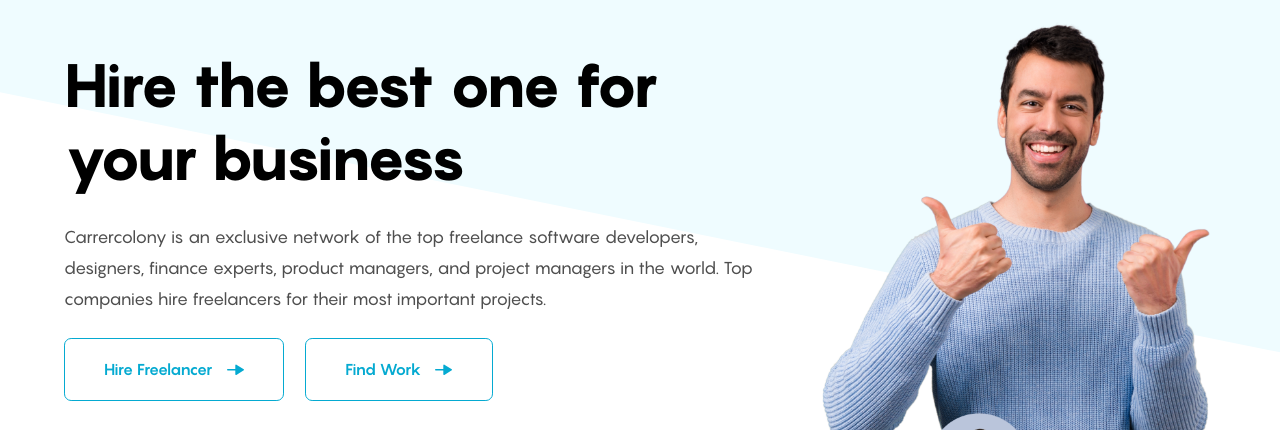
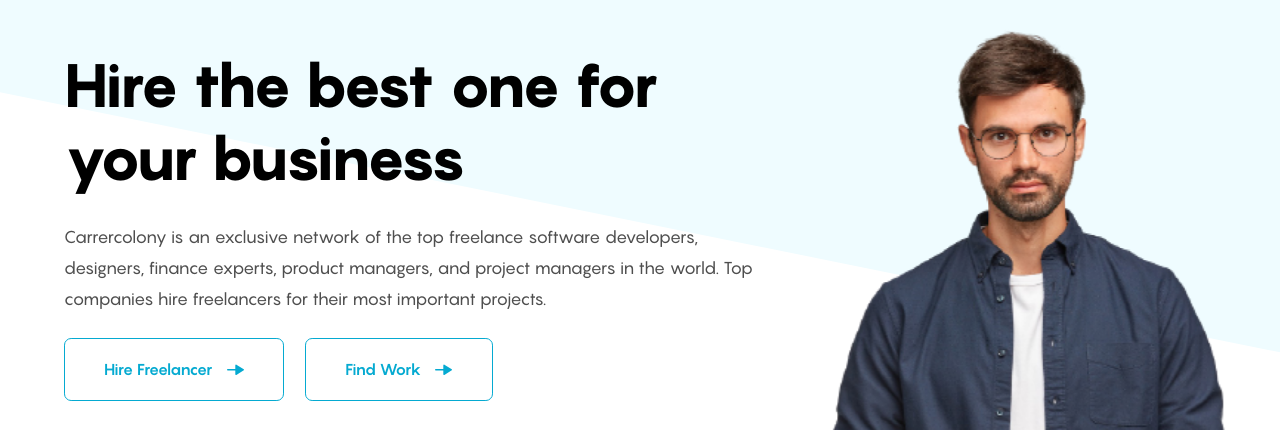
Before and after one commit to sadabdhrubo1997/carrer-colony, a plain HTML site: page index.html in a window 1280 px wide. Shown: the part 88-518 px from the top of the page. Drawn offline with Linux system fonts and the light colour scheme.

Commit message:
hero image slider with fade effect added

```diff
--- a/index.html
+++ b/index.html
@@ -82,8 +82,11 @@
                             <img src="./resources/images/heroPartner.png" alt="">
                         </div>
                     </div>
-                    <div class="right">
-                        <img src="./resources/images/heroPerson.png" alt="">
+                    <div class="right" id="heroSlider">
+                        <img src="./resources/images/heroPerson1.png" alt="">
+                        <img src="./resources/images/heroPerson2.png" alt="">
+                        <img src="./resources/images/heroPerson3.png" alt="">
+
                     </div>
                 </div>
             </div>
--- a/resources/js/main.js
+++ b/resources/js/main.js
@@ -61,3 +61,12 @@
     centerPadding: '50rem',
     dots: true,
 })
+
+$("#heroSlider").slick({
+    dots: false,
+    infinite: true,
+    speed: 1000,
+    fade: true,
+    cssEase: 'linear',
+    autoplay:true
+})
```
Also changed, not shown: resources/images/heroPerson1.png (renamed from resources/images/heroPerson.png), resources/images/heroPerson2.png (added), resources/images/heroPerson3.png (added).
